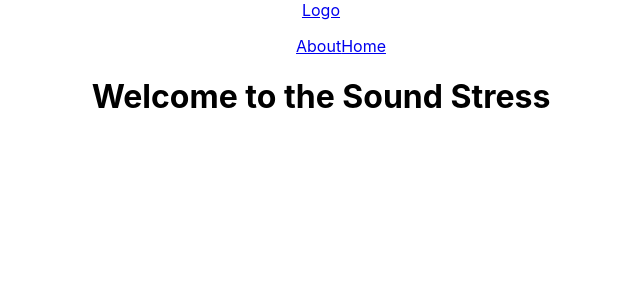
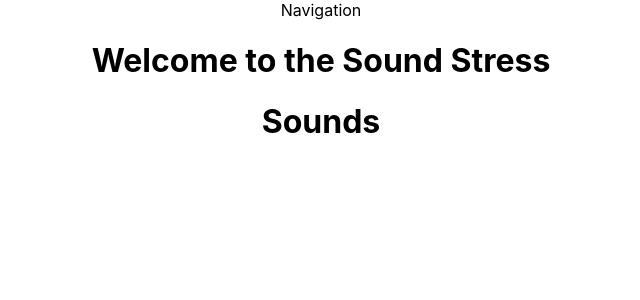
Before and after one commit to moudio/relax-sounds, a React (Create React App) app: page / in a window 1280 px wide. Shown: the top 300 px of the page, without its empty margins (319-959 px from the left). Built offline with nearby package versions, Linux system fonts and the light colour scheme.

Commit message:
Add the About Us path and Sounds Component

```diff
--- /dev/null
+++ b/src/About/About.js
@@ -0,0 +1,11 @@
+import React from 'react';
+
+function About() {
+  return (
+    <div>
+      <h1>About Us</h1>
+    </div>
+  );
+}
+
+export default About;
--- a/src/App.js
+++ b/src/App.js
@@ -3,13 +3,15 @@ import Navigation from './Navigation/Navigation';
 import { Router } from '@reach/router';
 import './App.css';
 import Welcome from './Welcome/Welcome';
+import About from './About/About';
 
 function App() {
   return (
     <div className="App">
       <Navigation />
       <Router>
-        <Welcome path="/" />
+        <Welcome exact path="/" />
+        <About path="/about" />
       </Router>
     </div>
   );
--- a/src/Navigation/Navigation.js
+++ b/src/Navigation/Navigation.js
@@ -2,15 +2,7 @@ import React from 'react';
 import { Link } from '@reach/router';
 
 function Navigation() {
-  return (
-    <nav>
-      <Link to="/">Logo</Link>
-      <ul>
-        <Link to="/about">About</Link>
-        <Link to="/home">Home</Link>
-      </ul>
-    </nav>
-  );
+  return <nav className="navbar navbar-default">Navigation</nav>;
 }
 
 export default Navigation;
--- /dev/null
+++ b/src/Sounds/Sounds.js
@@ -0,0 +1,11 @@
+import React from 'react';
+
+function Sounds() {
+  return (
+    <div>
+      <h1>Sounds</h1>
+    </div>
+  );
+}
+
+export default Sounds;
--- a/src/Welcome/Welcome.js
+++ b/src/Welcome/Welcome.js
@@ -1,9 +1,10 @@
 import React from 'react';
-
+import Sounds from '../Sounds/Sounds';
 function Welcome() {
   return (
     <div className="welcome">
       <h1>Welcome to the Sound Stress</h1>
+      <Sounds />
     </div>
   );
 }
```
